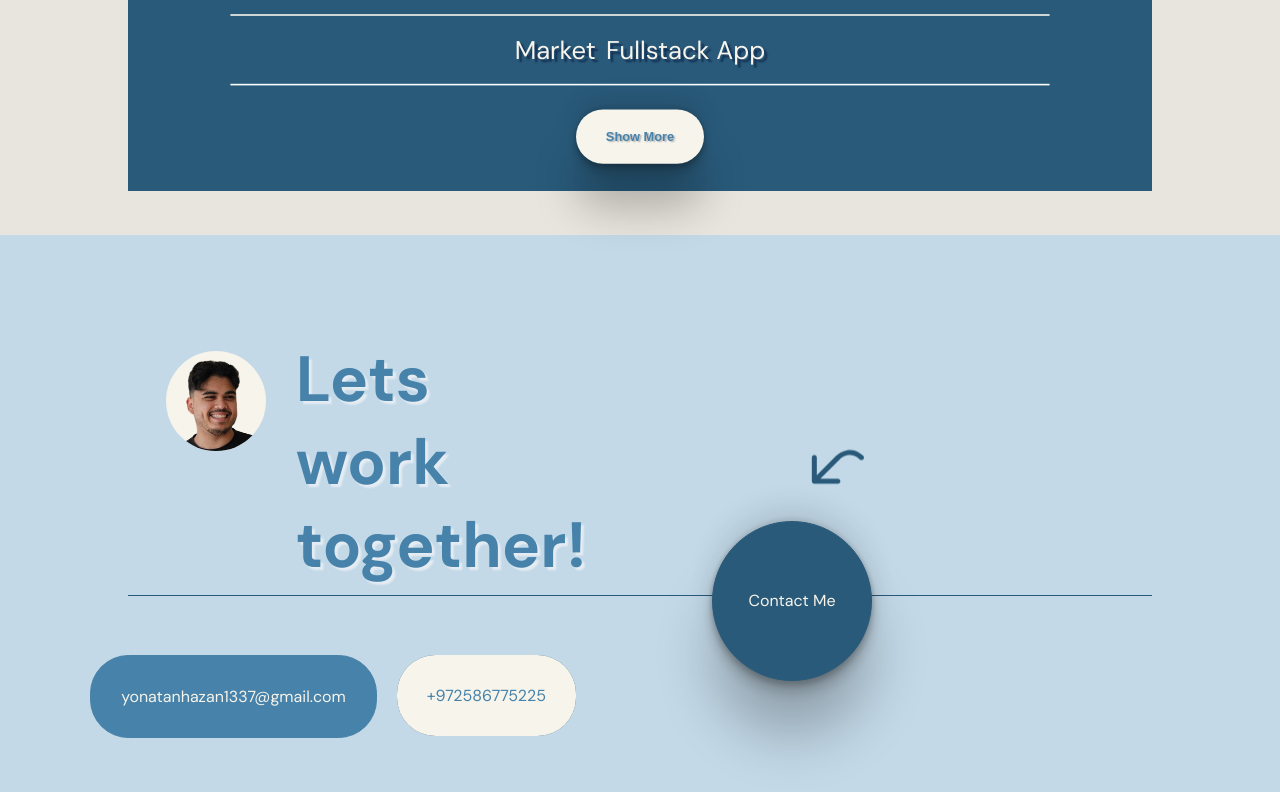
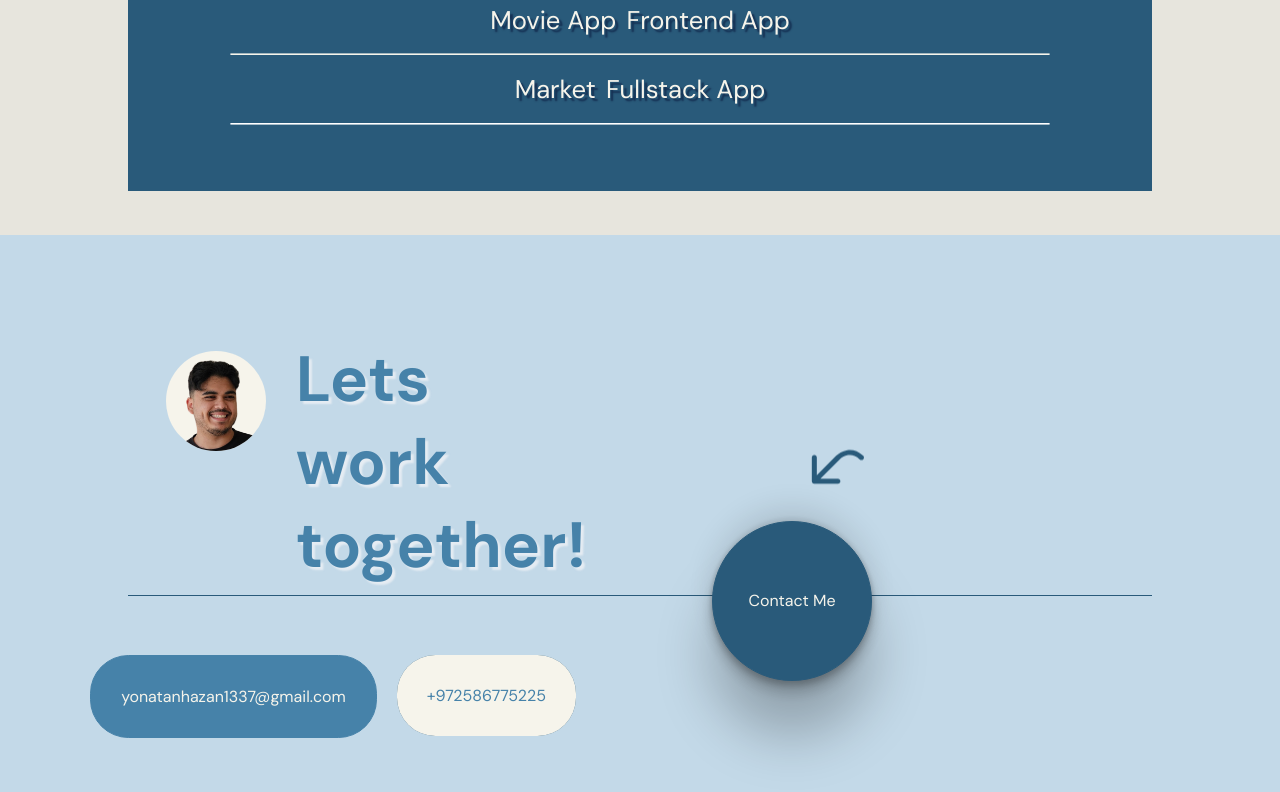
Before and after one commit to JonathanHaz/next-portfolio, a Next.js app: page / in a window 1280 px wide. Shown: the part 1365-2157 px from the top of the page. Built offline with nearby package versions, Linux system fonts and the light colour scheme.

Commit message:
removed more works for now

```diff
--- a/components/Sections/Work/Work.tsx
+++ b/components/Sections/Work/Work.tsx
@@ -60,9 +60,6 @@ const Work: React.FC<WorkProps> = ({ scrollYProgress }) => {
           })
         }
        </div>
-            <Magnetic>
-            <button onClick={handleWorkClick}>Show More</button>
-            </Magnetic>
        </main>
     </motion.div>
   );
```
